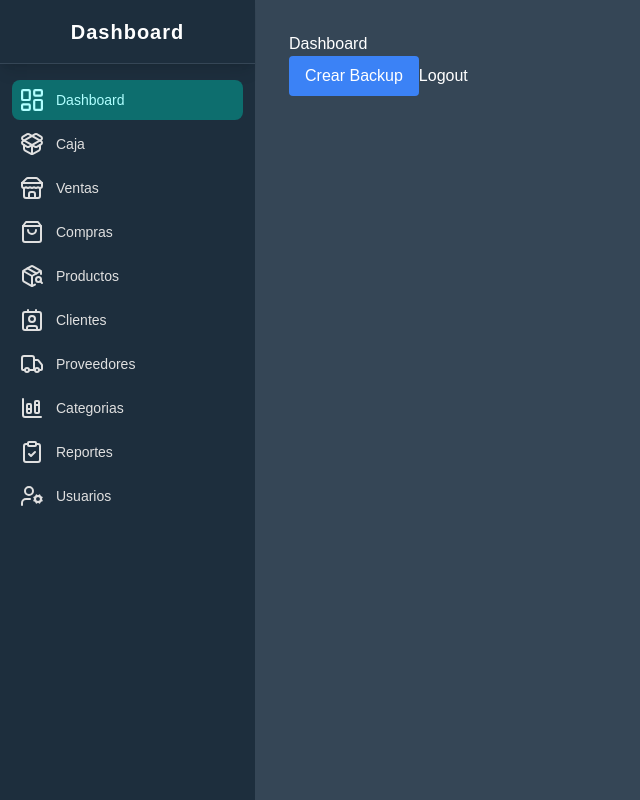
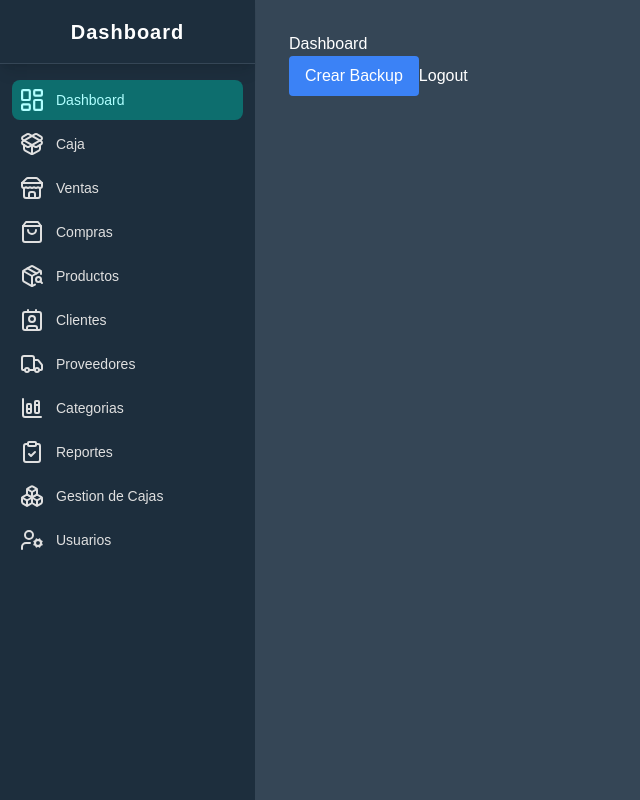
Before and after one commit to VikusS3/sistema-farmacia, a Next.js app in the folder frontend/: page /dashboard in a window 1280 px wide. Shown: the whole page, without its empty margins (0-640 px from the left). Built offline with nearby package versions, Linux system fonts and the light colour scheme; sample sign-in values are in the browser's storage.

Commit message:
Update nav-links.tsx

```diff
--- a/frontend/app/ui/dashboard/nav-links.tsx
+++ b/frontend/app/ui/dashboard/nav-links.tsx
@@ -12,6 +12,7 @@ import {
   ChartColumnStacked,
   Store,
   PackageOpen,
+  Boxes,
 } from "lucide-react";
 
 const links = [
@@ -70,6 +71,12 @@ const links = [
     icon: ClipboardCheck,
   },
   {
+    name: "Gestion de Cajas",
+    href: "/dashboard/gestion-cajas",
+    label: "Gestion de Cajas",
+    icon: Boxes,
+  },
+  {
     name: "Usuarios",
     href: "/dashboard/usuarios",
     label: "Usuarios",
```
